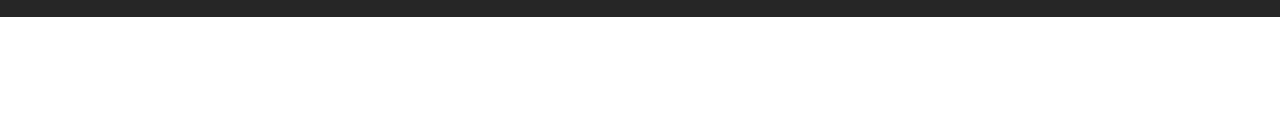
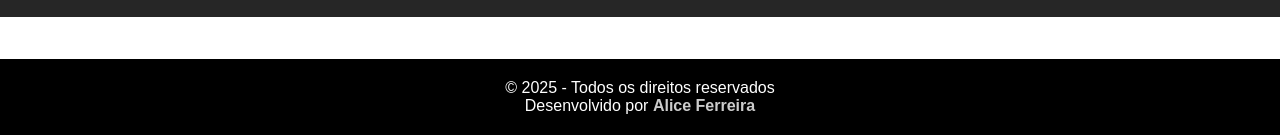
Before and after one commit to alicw1304/henrique-juliano, a plain HTML site: page index.html in a window 1280 px wide. Shown: the part 3307-3442 px from the top of the page. Before the commit the page ends 3324 px from the top, so only its background shows below. Drawn offline with Linux system fonts and the light colour scheme.

Commit message:
criar rodape

```diff
--- a/index.html
+++ b/index.html
@@ -205,3 +205,10 @@
             </div>
 
         </div>
+       <footer>
+  <p>&copy; 2025 - Todos os direitos reservados</p>
+  <p>Desenvolvido por <span class="dev">Alice Ferreira</span></p>
+</footer>
+</body>
+
+</html>
--- a/style.css
+++ b/style.css
@@ -207,3 +207,23 @@ color: #fff;
     font-weight: bold;
 
 }
+
+footer {
+  background-color: #000;
+  color: #fff;
+  text-align: center;
+  padding: 20px 10px;
+  margin-top: 40px;
+  font-family: Arial, sans-serif;
+  border-top: 2px solid #fff;
+}
+
+footer .dev {
+  font-weight: bold;
+  color: #ccc;
+  transition: color 0.3s;
+}
+
+footer .dev:hover {
+  color: #fff;
+}
```
